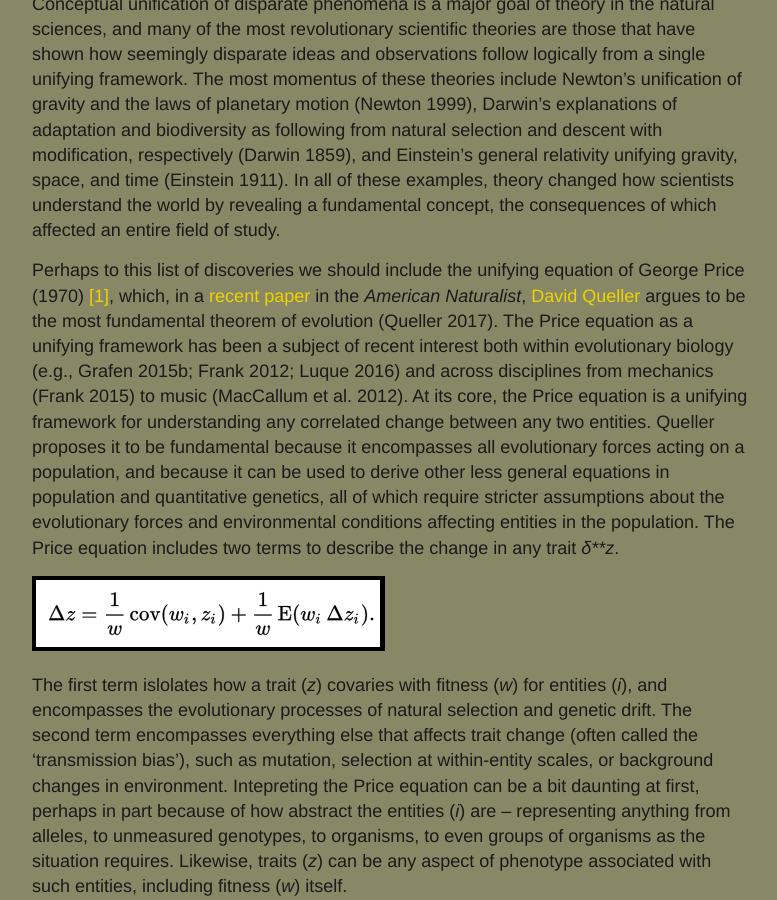
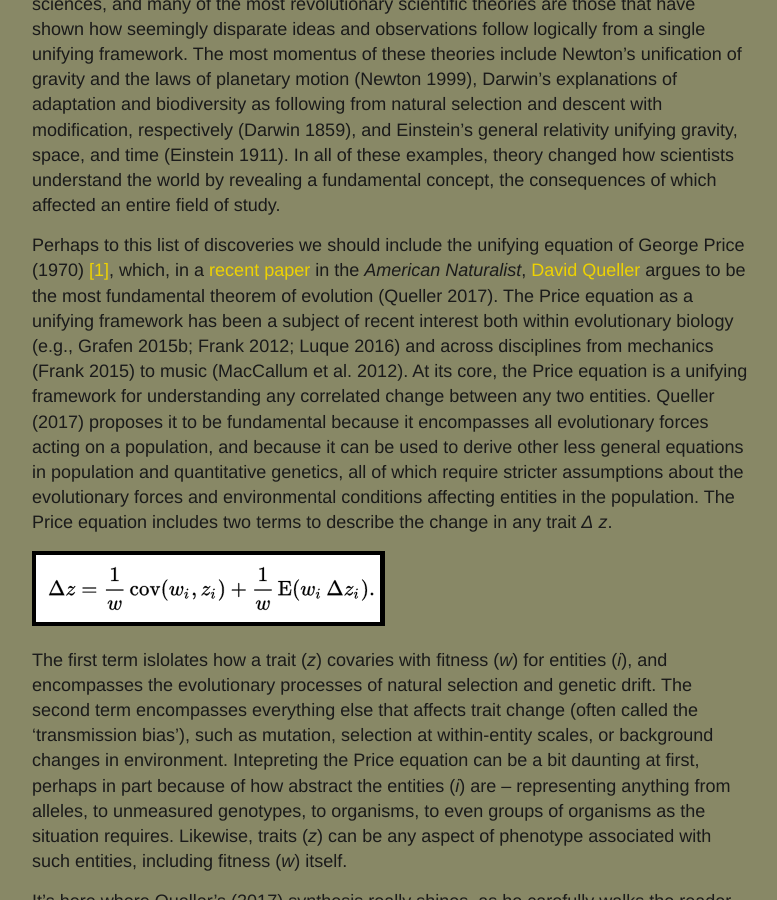
Before and after one commit to bradduthie/blog, a Jekyll site: the page built from _posts/2017-04-26-unified-theory-of-evolution.md, in a window 1280 px wide and 900 px high, scrolled down 326 px. Shown: the whole window, without its empty margins (248-1025 px from the left). Built offline with Jekyll 4.4.1, drawn with Linux system fonts in a browser that asks for light colours; our own code applies the rules of GitHub Pages for plain Markdown files; comment, search, counter and statistics services are not loaded.

Commit message:
Fix error in notation

```diff
--- a/_posts/2017-04-26-unified-theory-of-evolution.md
+++ b/_posts/2017-04-26-unified-theory-of-evolution.md
@@ -1,7 +1,7 @@
-**Authors Note: This post was inspired by a recent discussion at the
+*Authors Note: This post was inspired by a recent discussion at the
 [PEGE Journal Club](https://pegejournalclub.wordpress.com/) at the
 [University of Stirling](https://www.stir.ac.uk/). A version of this
-post also appears on the journal club website.**
+post also appears on the journal club website.*
 
 Conceptual unification of disparate phenomena is a major goal of theory
 in the natural sciences, and many of the most revolutionary scientific
@@ -26,13 +26,13 @@
 2012; Luque 2016) and across disciplines from mechanics (Frank 2015) to
 music (MacCallum et al. 2012). At its core, the Price equation is a
 unifying framework for understanding any correlated change between any
-two entities. Queller proposes it to be fundamental because it
+two entities. Queller (2017) proposes it to be fundamental because it
 encompasses all evolutionary forces acting on a population, and because
 it can be used to derive other less general equations in population and
 quantitative genetics, all of which require stricter assumptions about
 the evolutionary forces and environmental conditions affecting entities
 in the population. The Price equation includes two terms to describe the
-change in any trait *δ**z*.
+change in any trait *Δ* *z*.
 
 ![The Price
 equation](https://raw.githubusercontent.com/bradduthie/blog/gh-pages/figures/price_eqn.png?token=AFSziT6NTazZoU8w7S4HeM_lbgyfkBxMks5ZCb6IwA%3D%3D)
--- a/_rmd/2017-04-26-unified-theory-of-evolution.Rmd
+++ b/_rmd/2017-04-26-unified-theory-of-evolution.Rmd
@@ -10,11 +10,11 @@
 bibliography: duthie.bib
 ---
 
-**Authors Note: This post was inspired by a recent discussion at the [PEGE Journal Club](https://pegejournalclub.wordpress.com/) at the [University of Stirling](https://www.stir.ac.uk/). A version of this post also appears on the journal club website.**
+*Authors Note: This post was inspired by a recent discussion at the [PEGE Journal Club](https://pegejournalclub.wordpress.com/) at the [University of Stirling](https://www.stir.ac.uk/). A version of this post also appears on the journal club website.*
 
 Conceptual unification of disparate phenomena is a major goal of theory in the natural sciences, and many of the most revolutionary scientific theories are those that have shown how seemingly disparate ideas and observations follow logically from a single unifying framework. The most momentus of these theories include Newton's unification of gravity and the laws of planetary motion [@Newton1999], Darwin's explanations of adaptation and biodiversity as following from natural selection and descent with modification, respectively [@Darwin1859], and Einstein's general relativity unifying gravity, space, and time [@Einstein1911]. In all of these examples, theory changed how scientists understand the world by revealing a fundamental concept, the consequences of which affected an entire field of study.
 
-Perhaps to this list of discoveries we should include the unifying equation of George Price [-@Price1970] [[1]](#foot1), which, in a [recent paper](http://www.journals.uchicago.edu/doi/abs/10.1086/690937) in the *American Naturalist*, [David Queller](https://wubio.wustl.edu/Queller) argues to be the most fundamental theorem of evolution [@Queller2017]. The Price equation as a unifying framework has been a subject of recent interest both within evolutionary biology [e.g., @Grafen2015; @Frank2012; @Luque2016] and across disciplines from mechanics [@Frank2015] to music [@MacCallum2012]. At its core, the Price equation is a unifying framework for understanding any correlated change between any two entities. Queller proposes it to be fundamental because it encompasses all evolutionary forces acting on a population, and because it can be used to derive other less general equations in population and quantitative genetics, all of which require stricter assumptions about the evolutionary forces and environmental conditions affecting entities in the population. The Price equation includes two terms to describe the change in any trait $\delta$*z*.
+Perhaps to this list of discoveries we should include the unifying equation of George Price [-@Price1970] [[1]](#foot1), which, in a [recent paper](http://www.journals.uchicago.edu/doi/abs/10.1086/690937) in the *American Naturalist*, [David Queller](https://wubio.wustl.edu/Queller) argues to be the most fundamental theorem of evolution [@Queller2017]. The Price equation as a unifying framework has been a subject of recent interest both within evolutionary biology [e.g., @Grafen2015; @Frank2012; @Luque2016] and across disciplines from mechanics [@Frank2015] to music [@MacCallum2012]. At its core, the Price equation is a unifying framework for understanding any correlated change between any two entities. @Queller2017 proposes it to be fundamental because it encompasses all evolutionary forces acting on a population, and because it can be used to derive other less general equations in population and quantitative genetics, all of which require stricter assumptions about the evolutionary forces and environmental conditions affecting entities in the population. The Price equation includes two terms to describe the change in any trait $\Delta$ *z*.
 
 ![The Price equation](https://raw.githubusercontent.com/bradduthie/blog/gh-pages/figures/price_eqn.png?token=AFSziT6NTazZoU8w7S4HeM_lbgyfkBxMks5ZCb6IwA%3D%3D)
 
```
